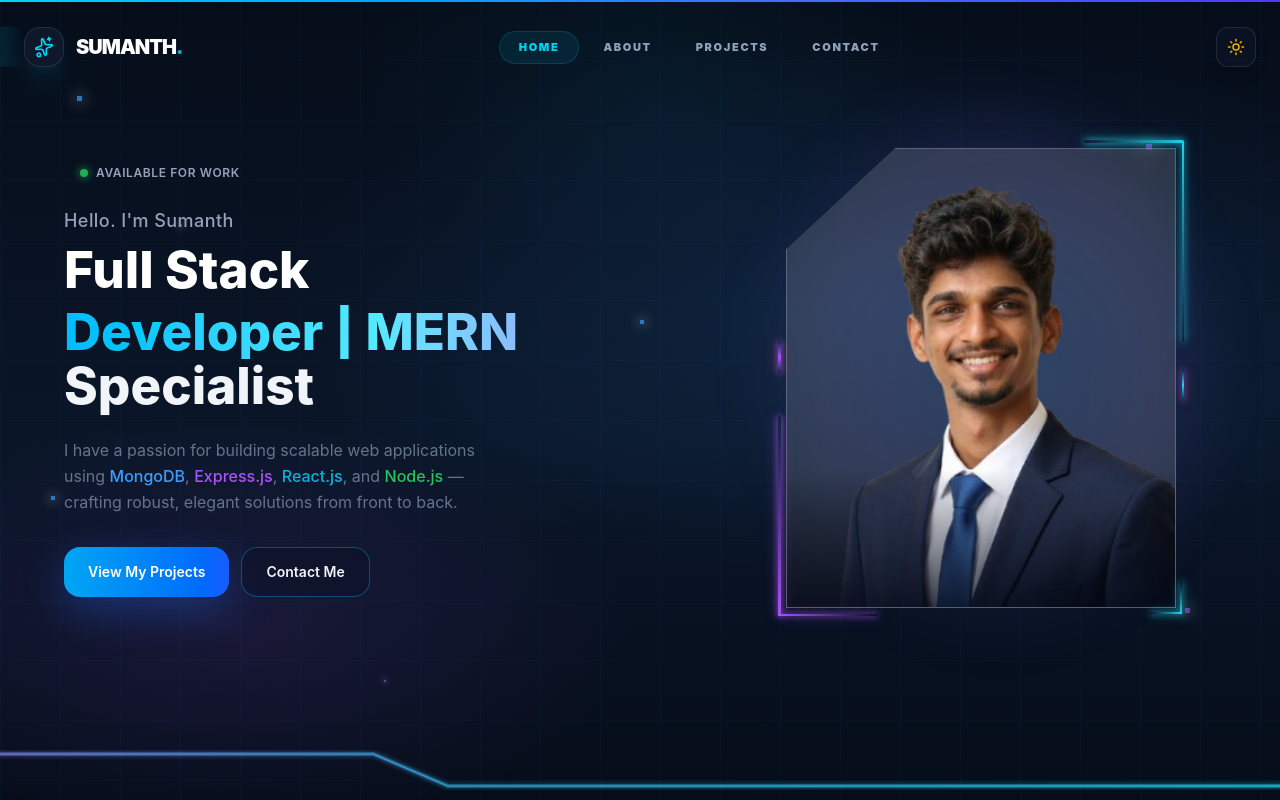
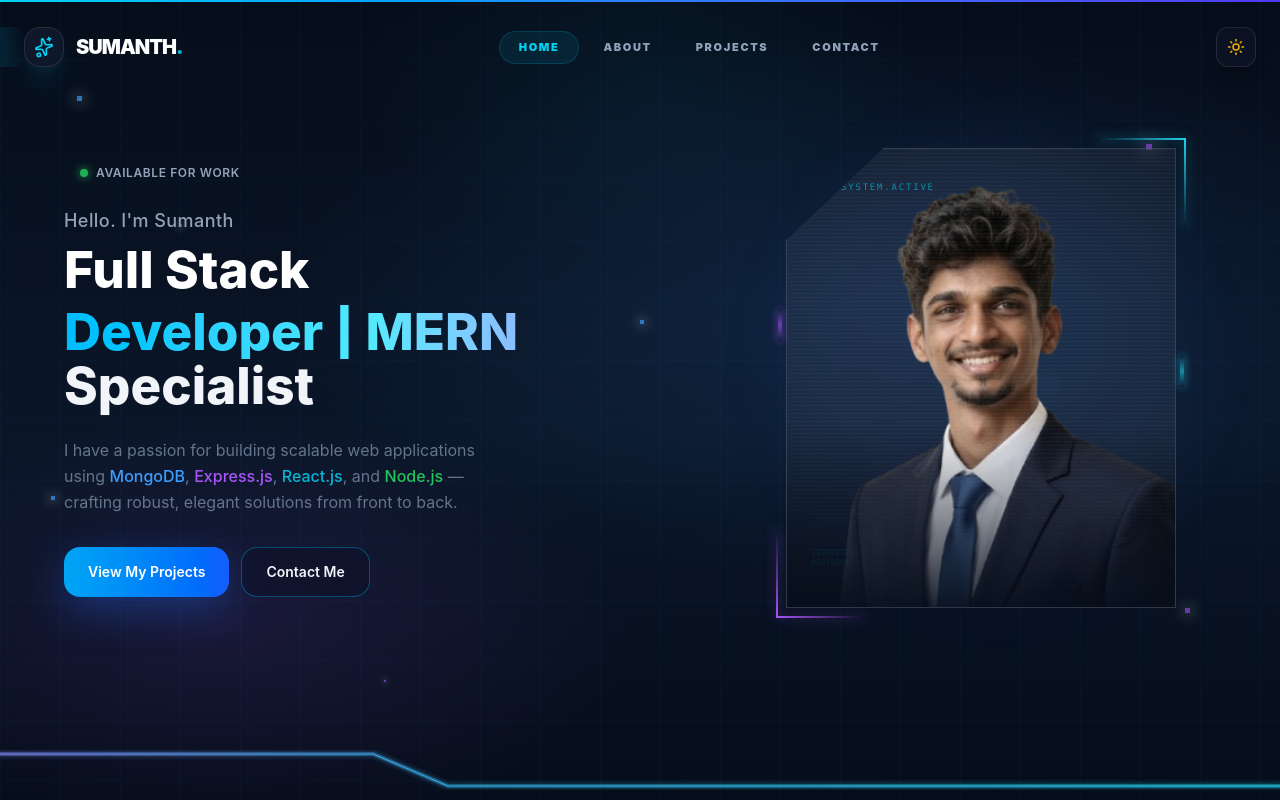
Before and after one commit to sumanth965/Portfolio-sumanth, a React (Vite) app in the folder frontend/: page / in a window 1280 px wide. Shown: the top 800 px of the page. Built offline with nearby package versions, Linux system fonts and the light colour scheme.

Commit message:
Updated image design

```diff
--- a/frontend/src/Pages/Home.jsx
+++ b/frontend/src/Pages/Home.jsx
@@ -160,142 +160,137 @@ export default function Hero() {
 
           {/* ── RIGHT PHOTO ── */}
           <Motion.div
-            initial={{ opacity: 0, y: 50 }}
-            whileInView={{ opacity: 1, y: 0 }}
+            initial={{ opacity: 0, scale: 0.95 }}
+            whileInView={{ opacity: 1, scale: 1 }}
             viewport={{ once: true, amount: 0.35 }}
-            transition={{ duration: 0.65, ease: [0.22, 1, 0.36, 1], delay: 0.1 }}
-            className="order-1 lg:order-2 flex-shrink-0"
+            transition={{ duration: 0.8, ease: [0.22, 1, 0.36, 1], delay: 0.1 }}
+            className="order-1 lg:order-2 flex-shrink-0 group"
           >
             <div
-              className="relative"
+              className="relative transition-transform duration-500 group-hover:scale-[1.02]"
               style={{ width: 'clamp(290px, 34vw, 390px)', margin: '40px' }}
             >
 
-              {/* ── Deep ambient glow ── */}
+              {/* ── Outer glow layer ── */}
               <div
                 className="absolute"
                 style={{
-                  inset: '-40px',
-                  background: 'radial-gradient(ellipse at 55% 45%, rgba(59,130,246,0.14) 0%, rgba(139,92,246,0.10) 45%, transparent 72%)',
+                  inset: '-30px',
+                  background: 'radial-gradient(circle at 60% 40%, rgba(59,130,246,0.1) 0%, rgba(139,92,246,0.05) 50%, transparent 80%)',
                   borderRadius: '50%',
-                  filter: 'blur(28px)',
+                  filter: 'blur(35px)',
                   zIndex: 0,
+                  opacity: 0.6,
                 }}
               />
 
-
-
               {/* ── Photo card with diagonal cut ── */}
               <div
-                className="relative overflow-hidden"
+                className="relative overflow-hidden z-[2]"
                 style={{
-                  clipPath: 'polygon(28% 0%, 100% 0%, 100% 100%, 0% 100%, 0% 22%)',
-                  height: 'clamp(460px, 34vw, 350px)',
-                  background: 'rgba(255, 255, 255, 0.09)',
-                  boxShadow: `
-    0 24px 64px rgba(0,0,0,0.75),
-    inset 0 10px 300px rgba(255, 255, 255, 0.12)
-
-  `,
-                  //   inset 0 -1px 30px rgba(255, 255, 255, 0.77),
-                  // inset 1px 0 30px rgba(255, 255, 255, 0.29),
-                  // inset -1px 0 30px rgba(255, 255, 255, 0.34)
-                  border: '1px solid rgba(255, 255, 255, 0.25)',
-                  backdropFilter: 'blur(12px)',
-                  WebkitBackdropFilter: 'blur(12px)',
-                  position: 'relative',
-                  zIndex: 2,
+                  clipPath: 'polygon(25% 0%, 100% 0%, 100% 100%, 0% 100%, 0% 20%)',
+                  height: 'clamp(460px, 34vw, 540px)',
+                  background: 'rgba(255, 255, 255, 0.05)',
+                  boxShadow: '0 25px 50px -12px rgba(0, 0, 0, 0.7)',
+                  border: '1px solid rgba(255, 255, 255, 0.12)',
+                  backdropFilter: 'blur(8px)',
+                  WebkitBackdropFilter: 'blur(8px)',
                 }}
               >
+                {/* Subtle Scanline Effect */}
+                <div
+                  className="absolute inset-0 pointer-events-none opacity-[0.03] z-[1]"
+                  style={{
+                    backgroundImage: 'linear-gradient(rgba(255,255,255,1) 1px, transparent 1px)',
+                    backgroundSize: '100% 4px'
+                  }}
+                />
+
                 <img
                   src={profile}
                   alt="Sumanth"
-                  className="w-full h-full object-cover object-top"
+                  className="w-full h-full object-cover grayscale-[30%] group-hover:grayscale-0 transition-all duration-700 ease-out"
+                />
 
+                {/* HUD Overlay - Top Left Status */}
+                <div className="absolute top-8 left-10 flex items-center gap-2 opacity-60 z-[2]">
+                  <div className="w-1.5 h-1.5 rounded-full bg-cyan-400 animate-pulse" />
+                  <span className="text-[9px] font-mono tracking-[0.2em] text-cyan-400 uppercase">System.Active</span>
+                </div>
+
+                {/* HUD Overlay - Bottom Left Binary */}
+                <div className="absolute bottom-10 left-6 font-mono text-[8px] text-sky-400/30 space-y-0.5 leading-none z-[2]">
+                  <div>110010101</div>
+                  <div>010110011</div>
+                </div>
+
+                {/* Reflection Sweep Animation */}
+                <Motion.div
+                  className="absolute inset-0 z-[3] pointer-events-none"
+                  initial={{ x: '-100%' }}
+                  animate={{ x: '100%' }}
+                  transition={{ duration: 3, repeat: Infinity, ease: 'linear', repeatDelay: 5 }}
+                  style={{
+                    background: 'linear-gradient(90deg, transparent, rgba(255,255,255,0.05), transparent)'
+                  }}
                 />
-                {/* Bottom fade */}
+
+                {/* Bottom dark vignette fade */}
                 <div
-                  className="absolute bottom-0 left-0 right-0"
+                  className="absolute bottom-0 left-0 right-0 h-[40%] z-[2]"
                   style={{
-                    height: '30%',
-                    background: 'linear-gradient(to top, rgba(4,8,22,0.80) 0%, transparent 100%)',
+                    background: 'linear-gradient(to top, rgba(6,13,26,0.9) 0%, transparent 100%)',
                   }}
                 />
               </div>
 
-
-
               {/* ══ CYAN brackets — TOP-RIGHT ══ */}
-              <div className="absolute" style={{ top: '-6px', right: '-6px', width: '100px', height: '100px', zIndex: 4 }}>
+              <div className="absolute" style={{ top: '-10px', right: '-10px', width: '90px', height: '90px', zIndex: 4 }}>
                 <div style={{
-                  position: 'absolute', top: -2, right: -2,
-                  width: '100%', height: '2.5px',
+                  position: 'absolute', top: 0, right: 0,
+                  width: '100%', height: '2px',
                   background: 'linear-gradient(90deg, transparent, #22d3ee)',
-                  borderRadius: '2px',
-                  boxShadow: '0 0 6px #22d3ee, 0 0 14px rgba(34,211,238,0.6)',
+                  boxShadow: '0 0 12px rgba(34,211,238,0.5)',
                 }} />
                 <div style={{
-                  position: 'absolute', top: 0, right: -2,
-                  width: '2.5px', height: '200%',
+                  position: 'absolute', top: 0, right: 0,
+                  width: '2px', height: '100%',
                   background: 'linear-gradient(180deg, #22d3ee, transparent)',
-                  borderRadius: '2px',
-                  boxShadow: '0 0 6px #22d3ee, 0 0 14px rgba(34,211,238,0.6)',
-                }} />
-              </div>
-
-              {/* ══ CYAN brackets — BOTTOM-RIGHT ══ */}
-              <div className="absolute" style={{ bottom: '-6px', right: '-6px', width: '32px', height: '32px', zIndex: 4 }}>
-                <div style={{
-                  position: 'absolute', bottom: 0, right: 0,
-                  width: '100%', height: '2.5px',
-                  background: 'linear-gradient(90deg, transparent, #22d3ee)',
-                  borderRadius: '2px',
-                  boxShadow: '0 0 6px #22d3ee, 0 0 14px rgba(34,211,238,0.6)',
-                }} />
-                <div style={{
-                  position: 'absolute', bottom: 0, right: 0,
-                  width: '2.5px', height: '100%',
-                  background: 'linear-gradient(180deg, transparent, #22d3ee)',
-                  borderRadius: '2px',
-                  boxShadow: '0 0 6px #22d3ee, 0 0 14px rgba(34,211,238,0.6)',
+                  boxShadow: '0 0 12px rgba(34,211,238,0.5)',
                 }} />
               </div>
 
               {/* ══ PURPLE brackets — BOTTOM-LEFT ══ */}
-              <div className="absolute" style={{ bottom: '-6px', left: '-6px', width: '100px', height: '100px', zIndex: 4 }}>
+              <div className="absolute" style={{ bottom: '-10px', left: '-10px', width: '90px', height: '90px', zIndex: 4 }}>
                 <div style={{
-                  position: 'absolute', bottom: -2, left: -2,
-                  width: '100%', height: '2.5px',
+                  position: 'absolute', bottom: 0, left: 0,
+                  width: '100%', height: '2px',
                   background: 'linear-gradient(90deg, #a855f7, transparent)',
-                  borderRadius: '2px',
-                  boxShadow: '0 0 6px #a855f7, 0 0 14px rgba(168,85,247,0.6)',
+                  boxShadow: '0 0 12px rgba(168,85,247,0.5)',
                 }} />
                 <div style={{
-                  position: 'absolute', bottom: -2, left: -2,
-                  width: '2.5px', height: '200%',
+                  position: 'absolute', bottom: 0, left: 0,
+                  width: '2px', height: '100%',
                   background: 'linear-gradient(180deg, transparent, #a855f7)',
-                  borderRadius: '2px',
-                  boxShadow: '0 0 6px #a855f7, 0 0 14px rgba(168,85,247,0.6)',
+                  boxShadow: '0 0 12px rgba(168,85,247,0.5)',
                 }} />
               </div>
 
-              {/* ══ PURPLE small tick — LEFT MIDDLE (as seen in image) ══ */}
-              <div className="absolute" style={{ left: '-8px', top: '42%', width: '14px', height: '32px', zIndex: 4 }}>
+              {/* Decorative Ticks - Relative Positioning */}
+              <div className="absolute" style={{ right: '-8px', top: '45%', width: '4px', height: '32px', zIndex: 4 }}>
                 <div style={{
-                  position: 'absolute', top: 0, left: 0,
-                  width: '2.5px', height: '100%',
-                  background: 'linear-gradient(180deg, transparent, #a855f7, transparent)',
-                  borderRadius: '2px',
-                  boxShadow: '0 0 6px #a855f7, 0 0 14px rgba(247, 85, 85, 0.5)',
+                  width: '100%', height: '100%',
+                  background: 'linear-gradient(180deg, transparent, #22d3ee, transparent)',
+                  boxShadow: '0 0 8px #22d3ee',
+                  opacity: 0.6,
                 }} />
               </div>
-              <div className="absolute" style={{ left: '395.5px', top: '48%', width: '14px', height: '32px', zIndex: 4 }}>
+              <div className="absolute" style={{ left: '-8px', top: '35%', width: '4px', height: '32px', zIndex: 4 }}>
                 <div style={{
-                  position: 'absolute', top: 0, left: 0,
-                  width: '2.5px', height: '100%',
-                  background: 'linear-gradient(180deg, transparent, #22d3ee, transparent)',
-                  borderRadius: '2px',
-                  boxShadow: '0 0 6px #a855f7, 0 0 14px rgba(247, 85, 85, 0.5)',
+                  width: '100%', height: '100%',
+                  background: 'linear-gradient(180deg, transparent, #a855f7, transparent)',
+                  boxShadow: '0 0 8px #a855f7',
+                  opacity: 0.6,
                 }} />
               </div>
 
```
